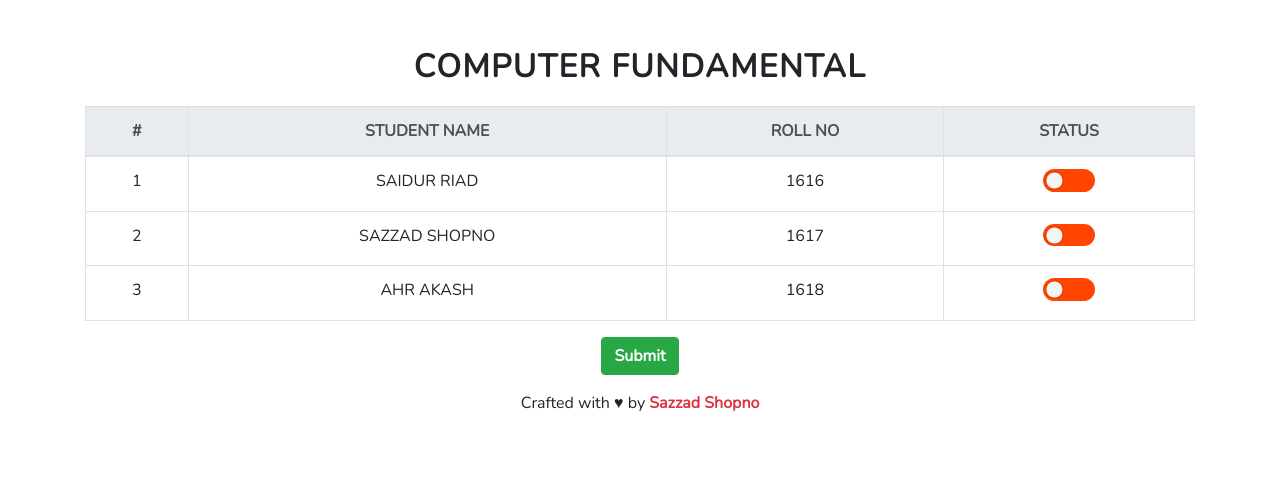
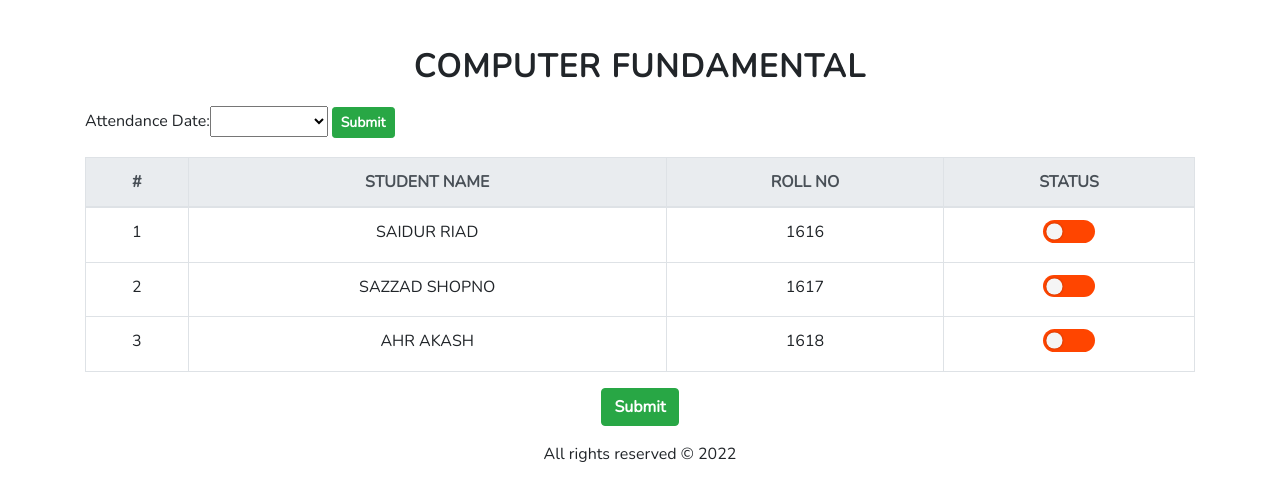
Before and after one commit to sazzadshopno/Attendance-Management-System, a Django app: page /takeattendance/112 in a window 1280 px wide. Shown: the part 56-557 px from the top of the page. Run offline with Django 3.2, Linux system fonts and the light colour scheme; a user stored in the database is signed in; data comes from the database, SQL or seed files in the repository; both versions use the stored data as it was after the commit; some libraries are stand-ins or nearby versions.

Commit message:
take attendance for last seven days

```diff
--- a/teacher/forms.py
+++ b/teacher/forms.py
@@ -1,3 +1,4 @@
+from datetime import date, timedelta
 from django.forms import ModelForm, formset_factory
 from django import forms
 from .models import Teacher, Attendance
@@ -29,3 +30,12 @@
     roll_no = forms.CharField(max_length=10, required=False)
     status = forms.BooleanField(required=False)
     date = forms.CharField(required=False)
+
+
+class AttendanceDateForm(forms.Form):
+    date_choices = [(str(date.today() - timedelta(i)), (str(date.today() - timedelta(i)))) for i in range(7)]
+
+    attendance_date = forms.ChoiceField(choices=tuple(date_choices))
+
+    class Meta:
+        fields = ["attendance_date"]
--- a/teacher/models.py
+++ b/teacher/models.py
@@ -1,3 +1,4 @@
+from pyexpat import model
 from django.db import models
 from django.contrib.auth.models import AbstractBaseUser, BaseUserManager
 from django.contrib.auth.hashers import make_password
@@ -99,9 +100,10 @@
     student = models.ForeignKey(Student, on_delete= models.CASCADE)
     date = models.DateField()
     status = models.BooleanField()
+    createdAt = models.DateTimeField(auto_created=True, auto_now=True)
 
     class Meta:
         ordering = ['date']
 
     def __str__(self):
-        return self.student
+        return f'{self.date} - {self.course} - {self.student}'
--- a/teacher/templates/teacher/base.html
+++ b/teacher/templates/teacher/base.html
@@ -16,9 +16,7 @@
 
     {% block footer %}
         <footer class="page-footer font-small">
-            <div class="footer-copyright text-center py-3">Crafted with ♥ by
-                <a class="text-decoration-none text-danger font-weight-bold" href="https://github.com/sazzadshopno" target="_blank"> Sazzad Shopno</a>
-            </div>
+            <div class="footer-copyright text-center py-3">All rights reserved © 2022</div>
         </footer>
     {% endblock %}
 </body>
--- a/teacher/templates/teacher/dashboard.html
+++ b/teacher/templates/teacher/dashboard.html
@@ -39,7 +39,7 @@
             <td>{{ course.code }} </td>
             <td style="padding-top:5px; padding-bottom:5px;"> <a
                     class="text-decoration-none btn btn-light btn-block btn-md font-weight-bold"
-                    href="{% url 'teacher:takeattendance' course.code %}">Take Attendance</a> </td>
+                    href="{% url 'teacher:takeattendance' course.code %}?attendance_date={{attendance_date}}">Take Attendance</a> </td>
         </tr>
         {% endfor %}
     </table>
--- a/teacher/templates/teacher/takeattendance.html
+++ b/teacher/templates/teacher/takeattendance.html
@@ -8,6 +8,10 @@
 {% block content %}
 <div class="container mt-5">
     <h2>{{ course_title }}</h2>
+    <form method="GET" style='text-transform: capitalize; margin-bottom: 1rem;'>
+        {{ date_form }}
+        <button class="btn btn-success font-weight-bold btn-sm" type="submit">Submit</button>
+    </form>
     {% load widget_tweaks %}
     <form method="POST">
         {% csrf_token %}
@@ -45,7 +49,13 @@
         </div>
     </form>
 
+</div>
 
+<script>
+    const dateSelect = document.querySelector('#id_attendance_date')
+    const attendance_date = window.location.search.split('?attendance_date=')[1]
 
-</div>
+    dateSelect.value = attendance_date
+    dateSelect.style.padding = '.15rem'
+</script>
 {% endblock %}
--- a/teacher/views.py
+++ b/teacher/views.py
@@ -8,7 +8,7 @@
 from datetime import datetime
 
 from .models import *
-from .forms import TeacherSignUpForm, TeacherSignInForm, AttendanceForm
+from .forms import AttendanceDateForm, TeacherSignUpForm, TeacherSignInForm, AttendanceForm
 from .decorators import verify
 
 @verify
@@ -56,6 +56,7 @@
 
 @login_required(login_url='teacher:signin')
 def dashboard(request):
+    today = datetime.today().strftime('%Y-%m-%d')
     assigned_course = Course.objects.filter(teacher = request.user).values()
     message = None
     if 'error_message' in request.session:
@@ -65,29 +66,31 @@
 
     context = {
         'courses': assigned_course,
-        'nav': 'dashboard'
+        'nav': 'dashboard',
+        'attendance_date': today
     }
     return render(request, 'teacher/dashboard.html', context)
 
 
 @login_required(login_url='teacher:signin')
 def takeattendance(request, code):
-    today = datetime.today().strftime('%Y-%m-%d')
+    today = request.GET.get('attendance_date', datetime.today().strftime('%Y-%m-%d'))
+    # # today = datetime.today().strftime('%Y-%m-%d')
+    # print(request.GET)
     course = Course.objects.filter(code=code).values()
-    get_attendance = Attendance.objects.filter(date=today).filter(course_id=code).count()
-    if get_attendance > 0:
-        request.session['error_message'] = ('Attendance of %s for %s already taken.') % (course[0]['title'], today)
-        return redirect('teacher:dashboard')
+
     students = Student.objects.filter(semester = course[0]['semester_id']).order_by('roll_no').values()
     no_of_students = 0
     attendance_info = []
+
     for student in students:
+        current_student_status = Attendance.objects.filter(date=today, course_id=code, student_id=student['registration_no']).order_by('-createdAt').first()
         info = {
             'student_name': student['first_name'] + ' ' +  student['last_name'],
             'course_id': course[0]['code'],
             'student_id': student['registration_no'],
             'roll_no': student['roll_no'],
-            'status': False,
+            'status': current_student_status.status if current_student_status else False,
             'date': today
         }
         attendance_info.append(info)
@@ -107,17 +110,29 @@
                     date = form.cleaned_data['date']
                     status = form.cleaned_data['status']
                     total_student += 1
+
                     if status:
                         total_present += 1
                     else:
                         total_absent += 1
-                    attendance_model = Attendance.objects.create(
-                        course = course_id,
-                        student = student_id,
-                        date = date,
-                        status = status
-                    )
-                    attendance_model.save()
+
+                    current_student_status = Attendance.objects.filter(date=today, course_id=code, student_id=student_id).order_by('-createdAt').first()
+
+                    if current_student_status:
+                        attendance_model = Attendance.objects.filter(date=today, course_id=code, student_id=student_id).update(
+                            course = course_id,
+                            student = student_id,
+                            date = date,
+                            status = status
+                        )
+                    else:
+                        attendance_model = Attendance.objects.create(
+                            course = course_id,
+                            student = student_id,
+                            date = date,
+                            status = status
+                        )
+                        attendance_model.save()
             absent_percentage = ((total_student-total_present)/total_student) * 100
             present_percentage = 100 - absent_percentage
             context = {
@@ -135,6 +150,7 @@
 
     context = {
         'forms': forms,
+        'date_form': AttendanceDateForm(),
         'date': datetime.today().strftime('%Y-%m-%d'),
         'course_title': course[0]['title'],
     }
```
Also changed, not shown: ams/settings.py (+3 -6 lines), db.sqlite3, teacher/migrations/0009_attendance_createdat.py (added).
